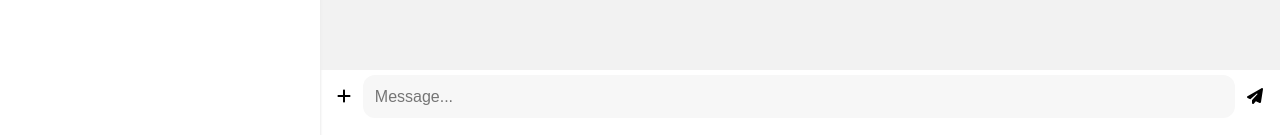
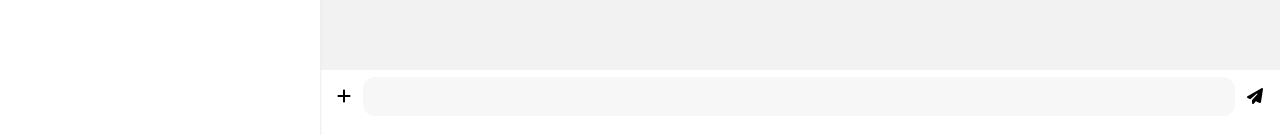
Before and after one commit to AmalAkh/web-messanger, a React (Vite) app: page / in a window 1280 px wide. Shown: the part 662-797 px from the top of the page. Built offline with nearby package versions, Linux system fonts and the light colour scheme.

Commit message:
AutoSizeTextArea component added

```diff
--- a/src/App.jsx
+++ b/src/App.jsx
@@ -5,6 +5,7 @@ import { faPaperPlane, faPlus } from '@fortawesome/free-solid-svg-icons'
 import "./scss/App.scss";
 import ModalWindow from './components/ModalWindow';
 import Chat from './abstractions/Chat';
+import AutoSizeTextArea from './components/AutoSizeTextArea';
 
 
 function App() {
@@ -37,6 +38,8 @@ function App() {
   }
 
 
+
+
   return (
     <>
       <main>
@@ -66,7 +69,7 @@ function App() {
           </div>
           <div class="bottom-bar">
             <button className='clear attach-btn'><FontAwesomeIcon icon={faPlus} /> </button>
-            <input type="text" placeholder='Message...' className='chat-text-input'/>
+            <AutoSizeTextArea></AutoSizeTextArea>
             <button className='clear send-btn'><FontAwesomeIcon icon={faPaperPlane} /> </button>
 
           </div>
--- /dev/null
+++ b/src/components/AutoSizeTextArea.jsx
@@ -0,0 +1,15 @@
+import "../scss/AutoSizeTextArea.scss";
+import { useState } from "react";
+export default function AutoSizeTextArea({placeholder="", onInput = (e)=>{}})
+{
+    function valueChanged(e)
+    {
+        setMessageInputSize(e.target.value.split("\n").length <=4 ? e.target.value.split("\n").length:4);
+        onInput(e);
+    }
+    const [messageInputSize, setMessageInputSize] = useState(1);
+    return <>
+    <textarea placeholder={placeholder}  onInput={(e)=>valueChanged(e)} className={`auto-size-text-area size-${messageInputSize}`}></textarea>
+    </>
+
+}
--- a/src/scss/App.scss
+++ b/src/scss/App.scss
@@ -39,6 +39,7 @@ main
         background-color: $main-color;
         padding: 0.3rem;
         display: flex;
+        align-items: center;
         padding-bottom: 20px;
         button
         {
@@ -56,13 +57,7 @@ main
         background-color: $gray;
     }
 }
-.chat-text-input
-{
-    padding: 14px;
-    flex:10;
-    font-size: 1rem;
 
-}
 .avatar-img
 {
     background-color: $light-gray;
--- /dev/null
+++ b/src/scss/AutoSizeTextArea.scss
@@ -0,0 +1,16 @@
+.auto-size-text-area
+{
+    height: 2ch;
+
+    flex:10;
+    font-size: 0.8rem;
+    resize: none;
+    @for $i from 1 through 6
+    {
+        &.size-#{$i}
+        {
+            height: 2ch *$i;
+        }
+    }
+
+}
--- a/src/scss/styles.scss
+++ b/src/scss/styles.scss
@@ -36,7 +36,7 @@ p
 
 
 
-input[type='text']
+input[type='text'], textarea
 {
     background-color: $light-gray;
     border:0px;
@@ -49,6 +49,7 @@ input[type='text']
 
     }
 }
+
 button
 {
     border-radius: $border-radius;
```
